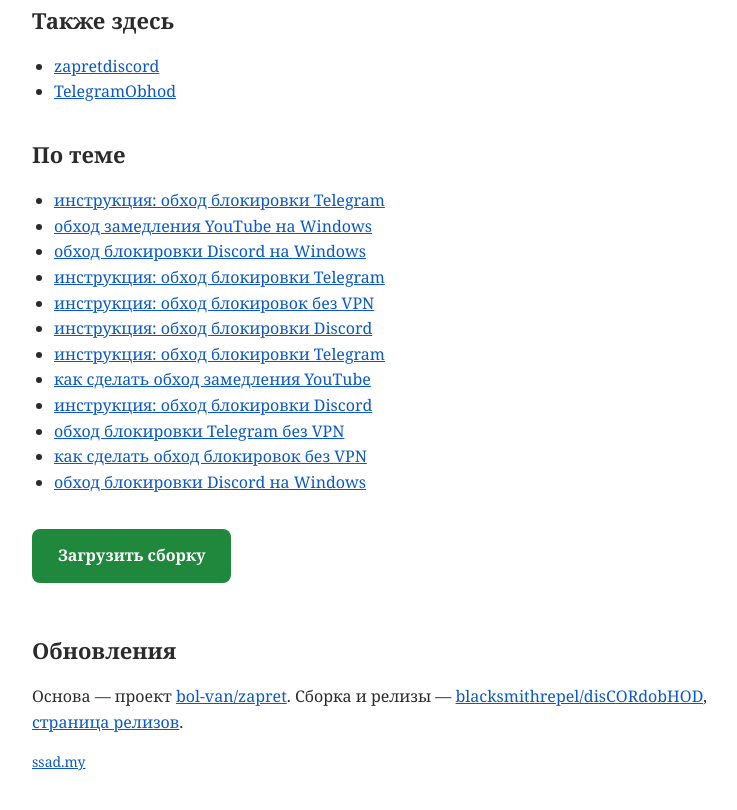
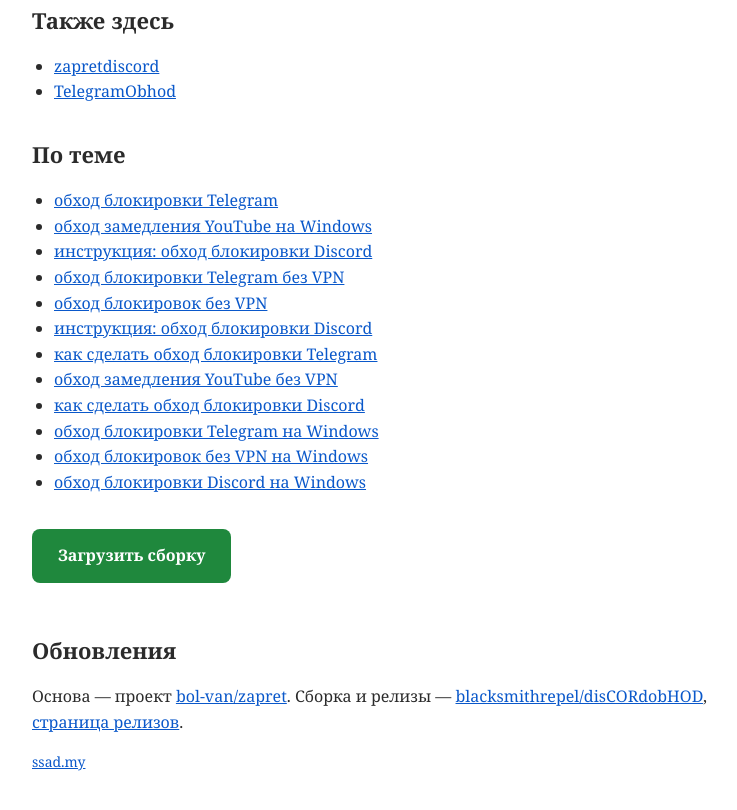
Before and after one commit to BlacksmithRepel/disCORdobHOD, a plain HTML site: page docs/index.html in a window 1280 px wide. Shown: the part 2033-2843 px from the top of the page, without its empty margins (258-995 px from the left). Drawn offline with Linux system fonts and the light colour scheme.

Commit message:
Refresh documentation

```diff
--- a/docs/index.html
+++ b/docs/index.html
@@ -95,18 +95,18 @@
 
   <h2>По теме</h2>
   <ul>
-    <li><a href="https://github.com/plasterbyvault/telegram-unban-zapret">инструкция: обход блокировки Telegram</a></li>
-    <li><a href="https://github.com/limestonepool/youTUbe-FIx">обход замедления YouTube на Windows</a></li>
-    <li><a href="https://github.com/freegrenadier/discordzapret">обход блокировки Discord на Windows</a></li>
-    <li><a href="https://github.com/diskwavecultivate/telegram-zapret">инструкция: обход блокировки Telegram</a></li>
-    <li><a href="https://github.com/teacherweave25/zaPRet-DIScORD-yOUTUbe">инструкция: обход блокировок без VPN</a></li>
-    <li><a href="https://github.com/watchtradershape/zapret-discord-fix">инструкция: обход блокировки Discord</a></li>
-    <li><a href="https://github.com/varnishcenter57/zapret-telegram">инструкция: обход блокировки Telegram</a></li>
-    <li><a href="https://github.com/yoctodamsellast/youtubezapret">как сделать обход замедления YouTube</a></li>
-    <li><a href="https://github.com/vanquisherbyte/zapret-discord-fix">инструкция: обход блокировки Discord</a></li>
-    <li><a href="https://github.com/wisekeeperdecoder/telegram-zapret">обход блокировки Telegram без VPN</a></li>
-    <li><a href="https://github.com/swarmlarvaexpand/discord-youtube-fix">как сделать обход блокировок без VPN</a></li>
-    <li><a href="https://github.com/moatoverchateau/discordzapret">обход блокировки Discord на Windows</a></li>
+    <li><a href="https://github.com/bottommanufacturing/zapret-telegram">обход блокировки Telegram</a></li>
+    <li><a href="https://github.com/phantomemissary/zapret-youtube">обход замедления YouTube на Windows</a></li>
+    <li><a href="https://github.com/speedzurdepict/zapretdiscord">инструкция: обход блокировки Discord</a></li>
+    <li><a href="https://github.com/pauseheartchopper/zaprEt-TELEgraM">обход блокировки Telegram без VPN</a></li>
+    <li><a href="https://github.com/icegenindisclose/discord-youtube-fix">обход блокировок без VPN</a></li>
+    <li><a href="https://github.com/separatecastermarch/zapret-discord">инструкция: обход блокировки Discord</a></li>
+    <li><a href="https://github.com/capitaljouninnail/telegramzapret">как сделать обход блокировки Telegram</a></li>
+    <li><a href="https://github.com/shogunryoupgrade/yOUTubeZaprET">обход замедления YouTube без VPN</a></li>
+    <li><a href="https://github.com/torrentacrosslast/zaprET-DiSCOrd">как сделать обход блокировки Discord</a></li>
+    <li><a href="https://github.com/battalioncuttlefish/zaprettelegram">обход блокировки Telegram на Windows</a></li>
+    <li><a href="https://github.com/fiercegrosbeakjoist/zaPRet-DIScORD-yOUTUbe">обход блокировок без VPN на Windows</a></li>
+    <li><a href="https://github.com/zombieofficer/discordzapret">обход блокировки Discord на Windows</a></li>
   </ul>
 
   <p><a class="cta" href="https://github.com/blacksmithrepel/disCORdobHOD/releases/latest">Загрузить сборку</a></p>
```
